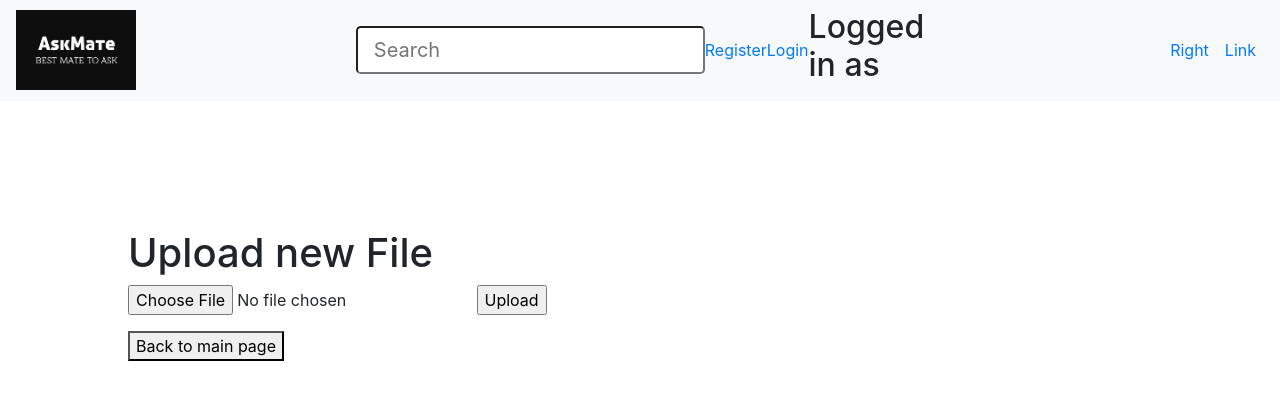
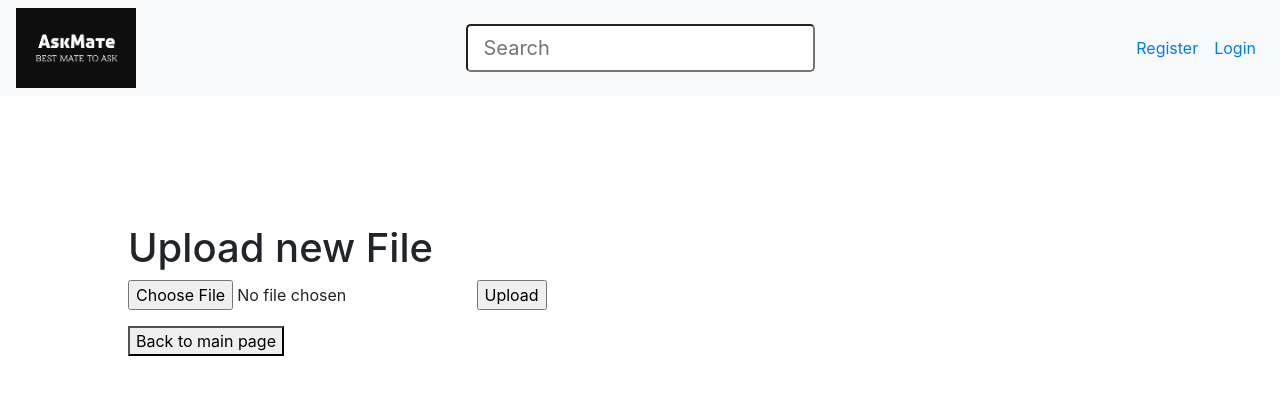
Before and after one commit to lupakd/ask-mate-python, a Flask app: page /image in a window 1280 px wide. Shown: the top 400 px of the page. Run offline with Flask 2, Linux system fonts and the light colour scheme; some libraries are stand-ins or nearby versions.

Commit message:
navbar right side fixed. Login, Logout, Register. "Logged in as" is now there

```diff
--- a/templates/layout.html
+++ b/templates/layout.html
@@ -16,7 +16,8 @@
 
     </head>
     <body>
-       <nav class="navbar navbar-expand-md sticky-top bg-light">
+    {% from 'macros/_renderfield.html' import logged_hidden_class, not_logged_hidden_class %}
+    <nav class="navbar navbar-expand-md sticky-top bg-light">
         <div class="navbar-collapse collapse w-100 order-1 order-md-0 dual-collapse2">
         <div class="navbar-nav mr-auto">
             <a href="{{url_for('route_main') }}">
@@ -36,18 +37,19 @@
     <div class="navbar-collapse collapse w-100 order-3 dual-collapse2">
         <ul class="navbar-nav ml-auto">
             <li class="nav-item">
-                <a class="nav-link" href="#">Right</a>
+                <a class="{{ logged_hidden_class() }} nav-link" href="{{ url_for('route_register') }}">Register</a>
             </li>
             <li class="nav-item">
-                <a class="nav-link" href="#">Link</a>
+                <a class="{{ not_logged_hidden_class()}}  nav-link " href="{{ url_for('route_logout') }}">Logout</a>
+            </li>
+            <li class="nav-item">
+                <a class="{{ logged_hidden_class() }} nav-link" href="{{ url_for('route_login') }}">Login</a>
+            </li>
+            <li class="nav-item">
+                <p class="{{ not_logged_hidden_class()}}  nav-link">Logged in as {{ session['user_name'] }}</p>
             </li>
         </ul>
     </div>
-    {% from 'macros/_renderfield.html' import logged_hidden_class, not_logged_hidden_class %}
-    <a class="{{ logged_hidden_class() }}" href="{{ url_for('route_register') }}">Register</a>
-    <a class="{{ logged_hidden_class() }}" href="{{ url_for('route_login') }}">Login</a>
-    <a class="{{ not_logged_hidden_class() }}" href="{{ url_for('route_logout') }}">Logout</a>
-           <h2>Logged in as {{ session['user_name'] }}</h2>
 </nav>
         <div  class="content-wrapper">
             {% block content %} {% endblock %}
```
Also changed, not shown: templates/list2.html (deleted, +0 -32 lines).
